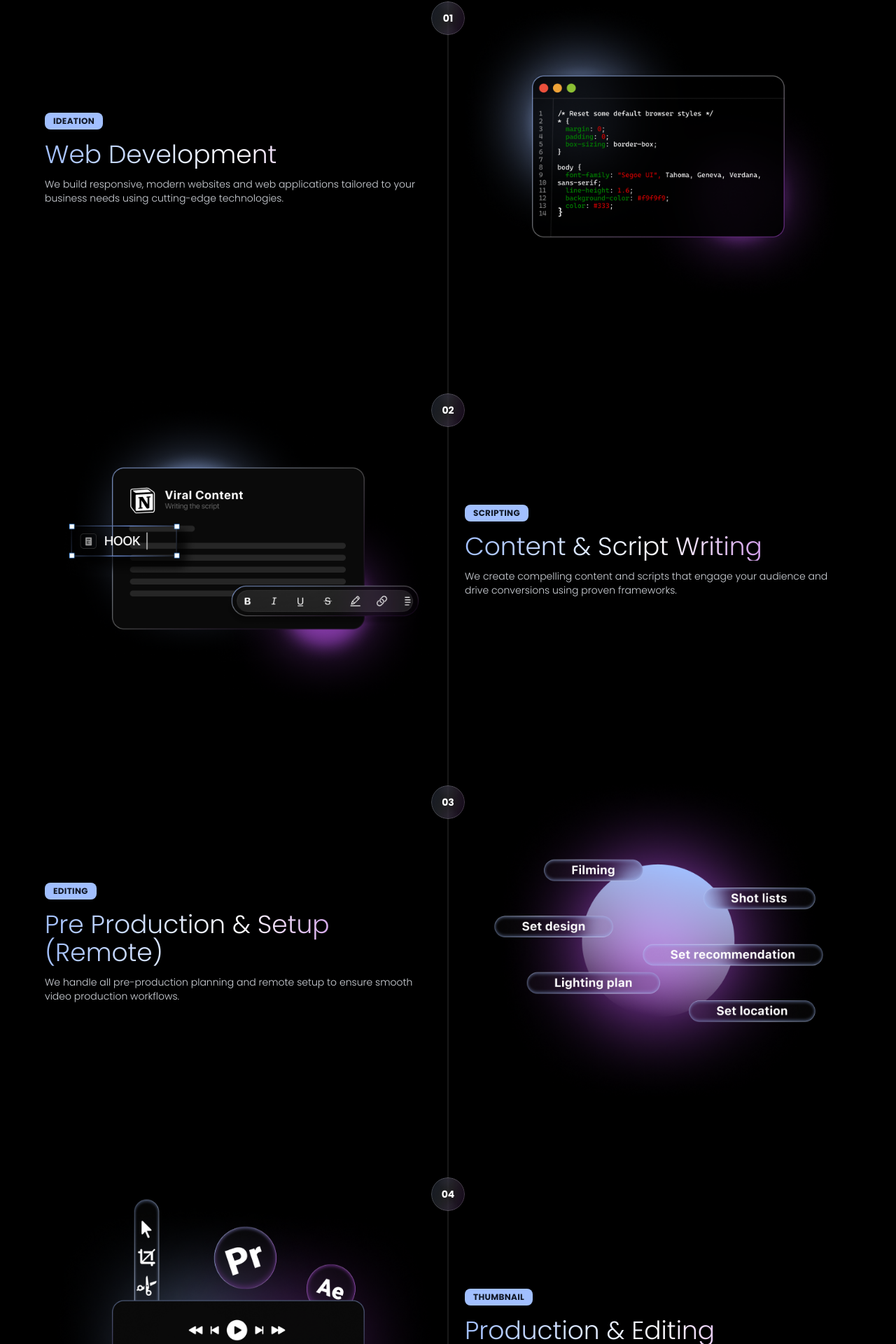
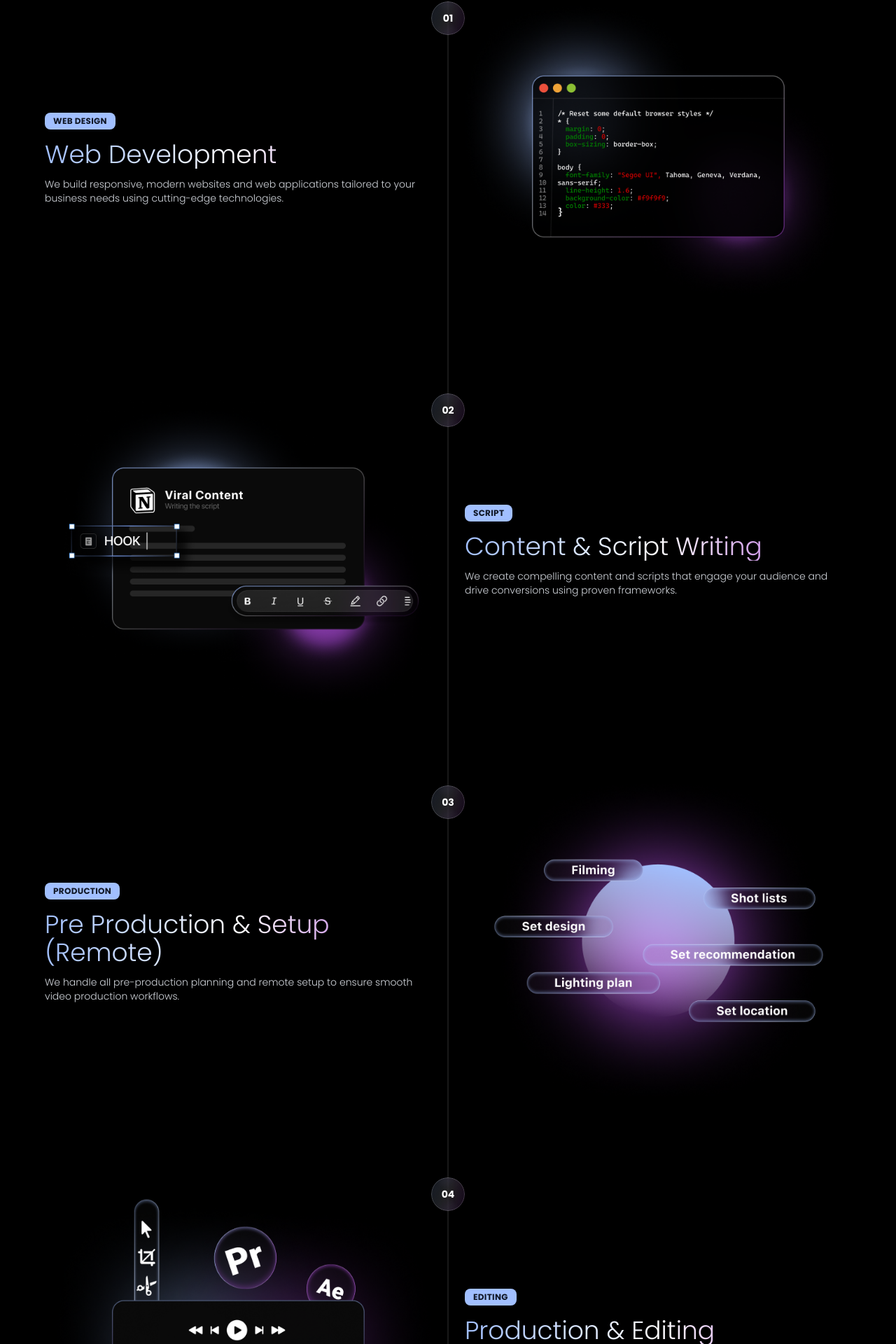
Before and after one commit to unknownflexx-cyber/Zenstart, a React (Vite) app: page /services in a window 1280 px wide. Shown: the part 462-2382 px from the top of the page at 70% size. Built offline with nearby package versions, Linux system fonts and the light colour scheme.

Commit message:
Service fix

```diff
--- a/src/pages/Services.tsx
+++ b/src/pages/Services.tsx
@@ -251,7 +251,7 @@ const Services: React.FC = () => {
   const steps = [
     {
       id: "01",
-      tag: "IDEATION",
+      tag: "WEB DESIGN",
       title: "Web Development",
       desc:
         "We build responsive, modern websites and web applications tailored to your business needs using cutting-edge technologies.",
@@ -274,7 +274,7 @@ const Services: React.FC = () => {
     },
     {
       id: "02",
-      tag: "SCRIPTING",
+      tag: "SCRIPT",
       title: "Content & Script Writing",
       desc:
         "We create compelling content and scripts that engage your audience and drive conversions using proven frameworks.",
@@ -297,7 +297,7 @@ const Services: React.FC = () => {
     },
     {
       id: "03",
-      tag: "EDITING",
+      tag: "PRODUCTION",
       title: "Pre Production & Setup (Remote)",
       desc:
         "We handle all pre-production planning and remote setup to ensure smooth video production workflows.",
@@ -320,7 +320,7 @@ const Services: React.FC = () => {
     },
     {
       id: "04",
-      tag: "THUMBNAIL",
+      tag: "EDITING",
       title: "Production & Editing ",
       desc:
         "We produce high-quality video content and handle all editing processes to create professional, engaging videos.",
```
